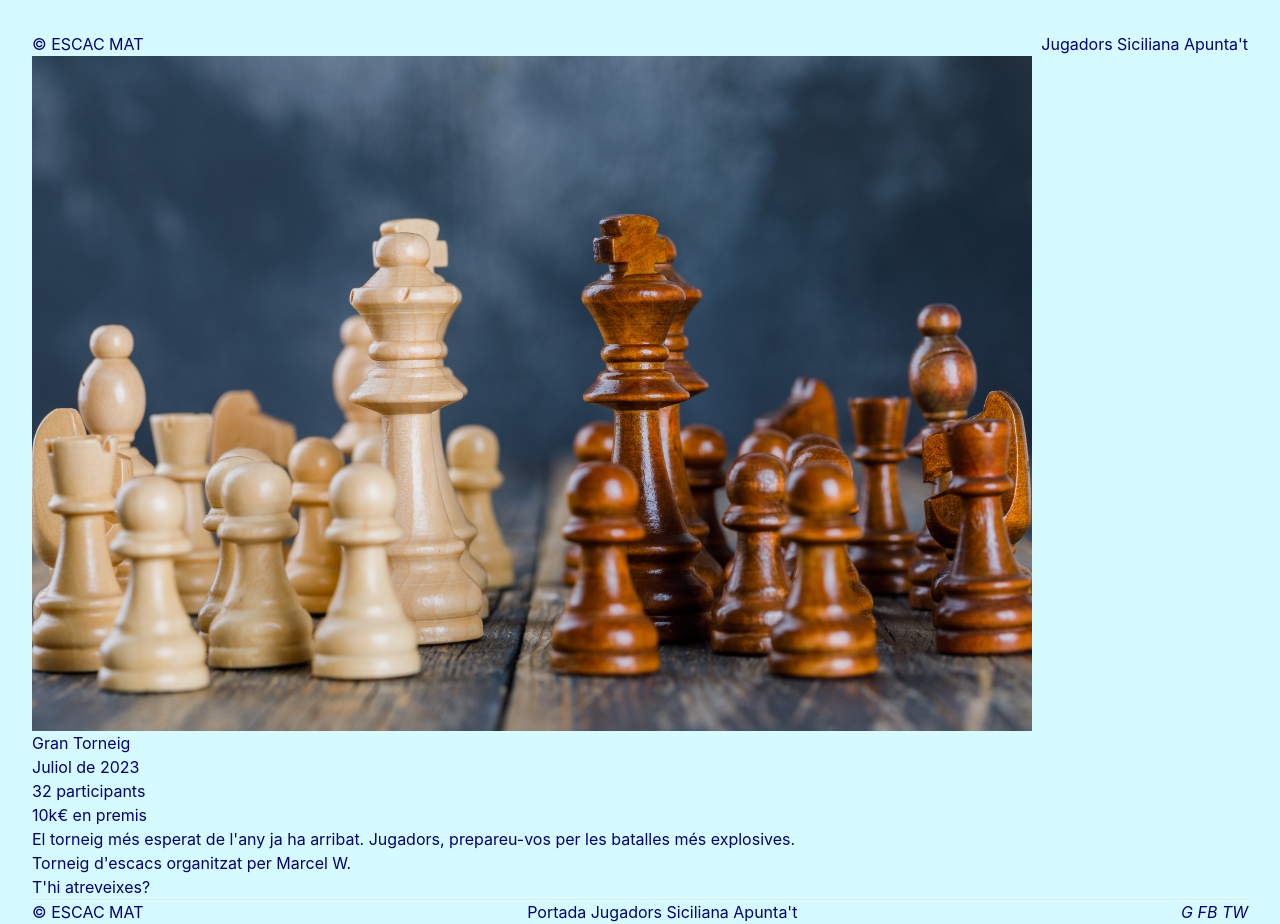
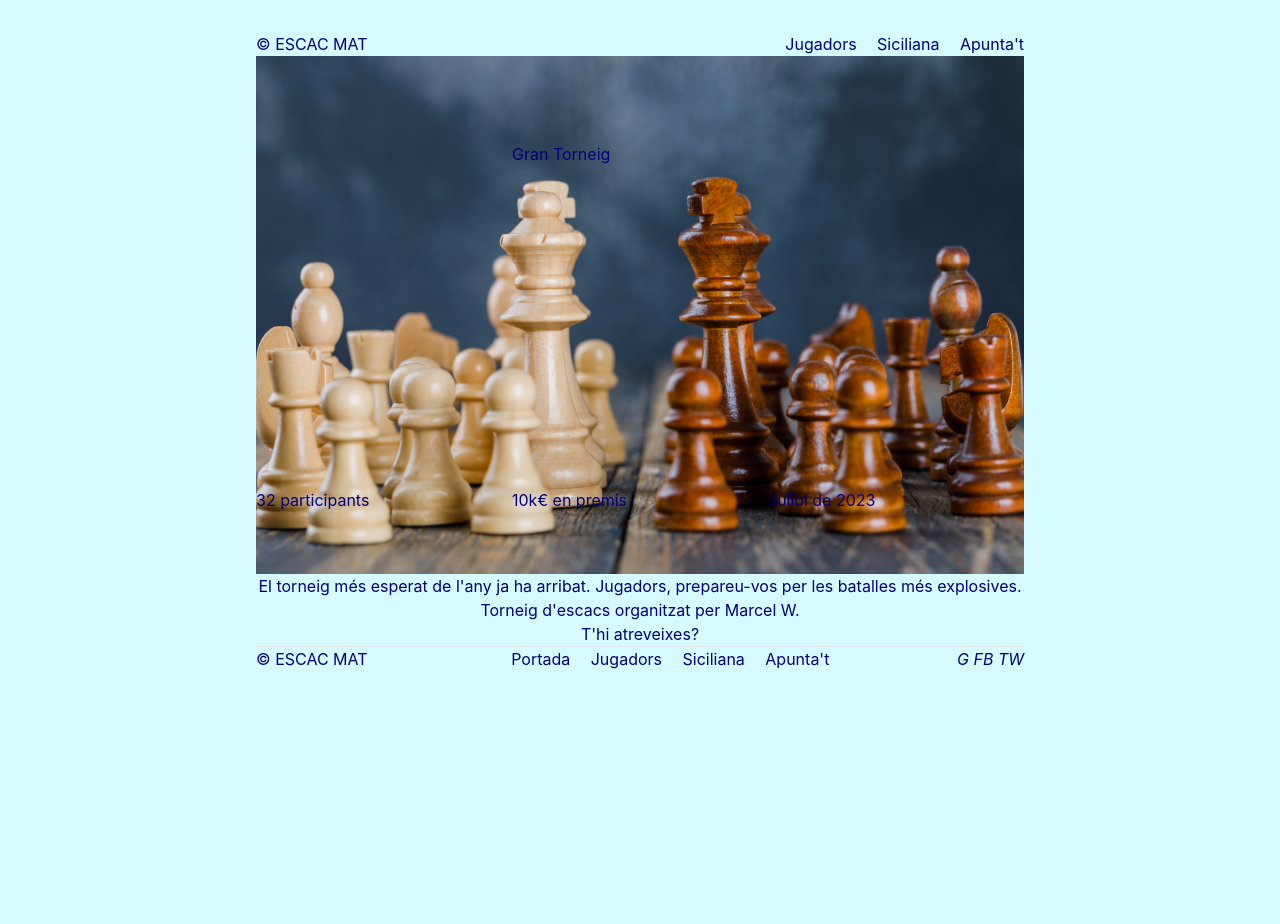
Before and after one commit to marcelwp/TOOLS2_PAC3, a website built with Parcel: page src/index.html in a window 1280 px wide. After the commit the page ends 800 px from the top, so only its background shows below. Built offline with nearby package versions, Linux system fonts and the light colour scheme.

Commit message:
grid portada

```diff
--- a/src/apuntat.html
+++ b/src/apuntat.html
@@ -9,7 +9,7 @@
   </head>
   <body>
     <include src="./views/header.html"></include>
-    <div class="md:container mx-auto">
+    <div class="max-w-screen-md mx-auto">
         <h1>Omple el formulari per apuntar-te</h1>
         <h2>Molta sort!</h2>
         <form class="">
--- a/src/index.html
+++ b/src/index.html
@@ -9,25 +9,25 @@
   </head>
   <body>
     <include src="./views/header.html"></include>
-    <div class="md:container mx-auto">
-      <picture class="">
+    <div class="max-w-screen-md mx-auto grid grid-rows-6 grid-cols-9">
+      <picture class="row-start-1 row-span-6 col-start-1 col-span-9">
         <source srcset="./assets/images/escacs_fusta_portada.jpg?as=webp&width=1080" type="image/webp" />
         <img src="./assets/images/escacs_fusta_portada.jpg" alt="Tauler d'escacs" class="" />
       </picture>
-      <h1 class="">Gran Torneig</h1>
-      <p class="">
+      <h1 class="col-start-4 col-span-2 row-start-2 row-span-2">Gran Torneig</h1>
+      <p class="col-start-7 col-span-2 row-start-6 row-span-2">
         Juliol de 2023
       </p>
-      <p class="">
+      <p class="col-start-1 col-span-2 row-start-6 row-span-2">
         32 participants
       </p>
-      <p class="">
+      <p class="col-start-4 col-span-2 row-start-6 row-span-2">
         10k€ en premis
       </p>
 
     </div>
 
-    <div class="md:container mx-auto">
+    <div class="max-w-screen-md mx-auto">
       <p class="">
         El torneig més esperat de l'any ja ha arribat. Jugadors, prepareu-vos per les batalles més explosives.
       </p>
--- a/src/views/footer.html
+++ b/src/views/footer.html
@@ -1,4 +1,4 @@
-<footer class="md:container mx-auto">
+<footer class="container max-w-screen-md mx-auto text-center">
     <p class="">
         Torneig d'escacs organitzat per Marcel W.
     </p>
@@ -10,10 +10,10 @@
         <p class="inline-block">&copy; ESCAC MAT</p>
         <nav class="inline-block">
             <ul class="">
-                <li class="inline-block"><a href="index.html">Portada</a></li>
-                <li class="inline-block"><a href="">Jugadors</a></li>
-                <li class="inline-block"><a href="">Siciliana</a></li>
-                <li class="inline-block"><a href="apuntat.html">Apunta't</a></li>
+                <li class="inline-block pl-4"><a href="index.html">Portada</a></li>
+                <li class="inline-block pl-4"><a href="">Jugadors</a></li>
+                <li class="inline-block pl-4"><a href="">Siciliana</a></li>
+                <li class="inline-block pl-4"><a href="apuntat.html">Apunta't</a></li>
             </ul>
         </nav>
         <nav class="inline-block">
--- a/src/views/header.html
+++ b/src/views/header.html
@@ -1,11 +1,11 @@
-<header class="md:container mx-auto">
+<header class="container max-w-screen-md mx-auto">
     <div class="flex justify-between">
         <p class="inline-block">&copy; ESCAC MAT</p>
         <nav class="inline-block">
             <ul class="">
-                <li class="inline-block"><a href="">Jugadors</a></li>
-                <li class="inline-block"><a href="">Siciliana</a></li>
-                <li class="inline-block"><a href="apuntat.html">Apunta't</a></li>
+                <li class="inline-block pl-4"><a href="">Jugadors</a></li>
+                <li class="inline-block pl-4"><a href="">Siciliana</a></li>
+                <li class="inline-block pl-4"><a href="apuntat.html">Apunta't</a></li>
             </ul>
         </nav>
     </div>
```
